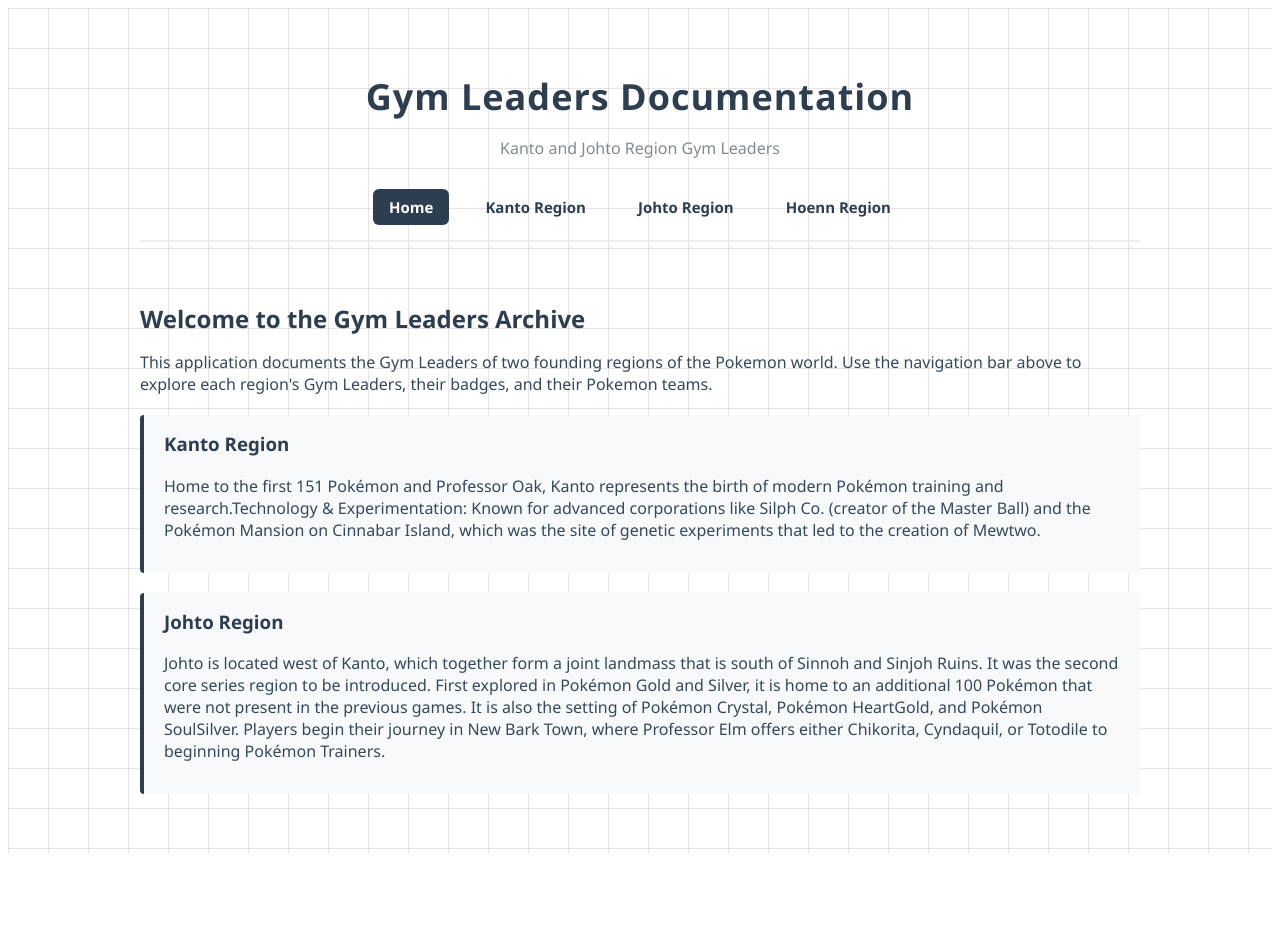
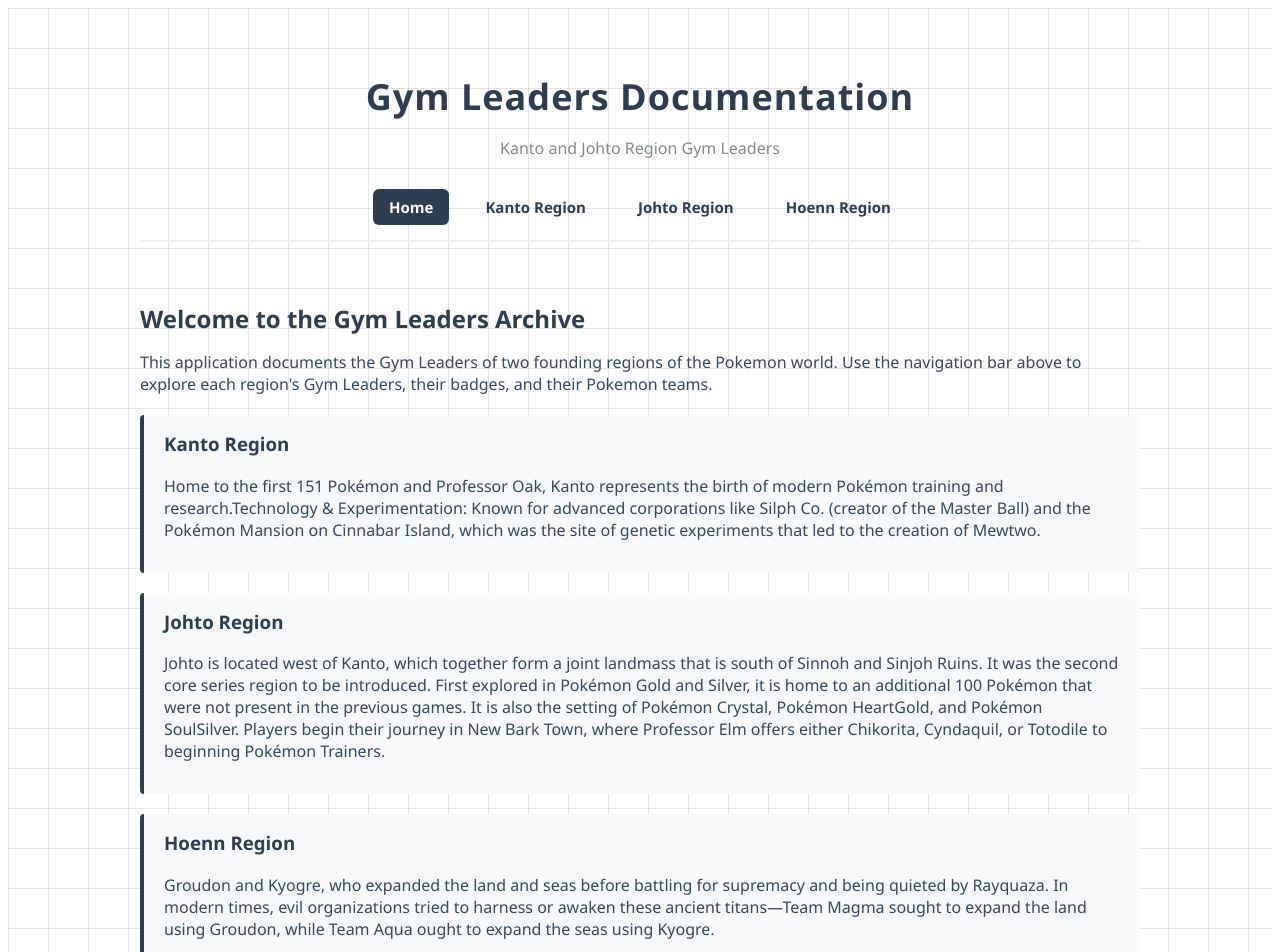
Before and after one commit to decemberraingomez/Gomez_DecemberRain_LaboratoryActivity4, an Angular app: page /home in a window 1280 px wide. Shown: the top 952 px of the page. Before the commit the page ends 862 px from the top, so only its background shows below. Built offline with nearby package versions, Linux system fonts and the light colour scheme.

Commit message:
feat: added hoenn component to home page

```diff
--- a/src/app/home-component/home-component.html
+++ b/src/app/home-component/home-component.html
@@ -30,4 +30,17 @@
       Chikorita, Cyndaquil, or Totodile to beginning Pokémon Trainers.
     </p>
   </div>
+
+
+  <div class="region-history">
+    <h3>Hoenn Region</h3>
+    <p>
+      Groudon and Kyogre, who expanded the land and seas before battling for supremacy and
+      being quieted by Rayquaza.
+
+       In modern times, evil organizations tried to harness or awaken these ancient
+       titans—Team Magma sought to expand the land using Groudon, while Team Aqua
+       ought to expand the seas using Kyogre.
+    </p>
+  </div>
 </div>
```
